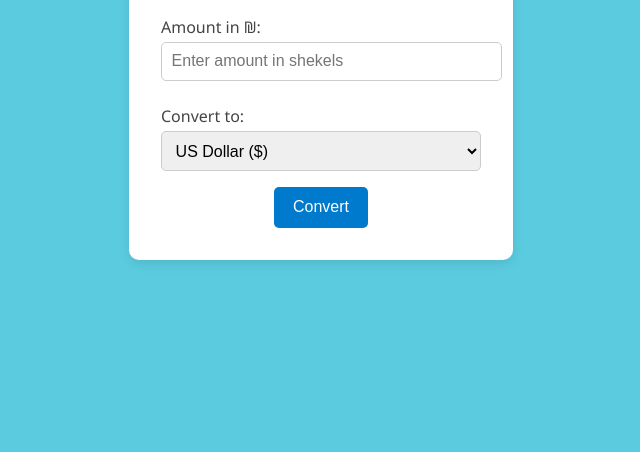
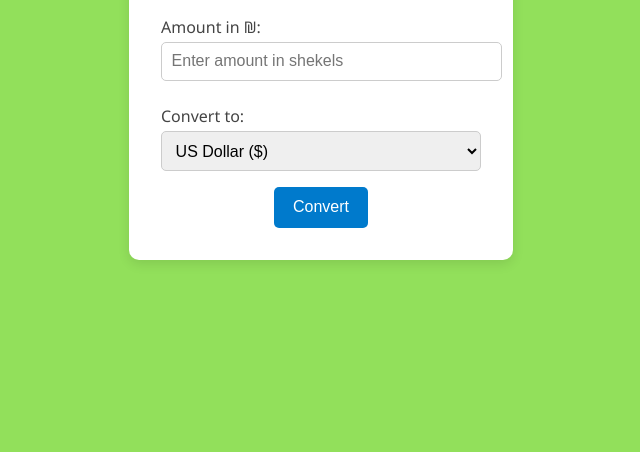
Before and after one commit to roeezach/DevOpsCourseProject, a website: page app/public/index.html in a window 1280 px wide. Shown: the part 348-800 px from the top of the page, without its empty margins (319-959 px from the left). Drawn offline with Linux system fonts and the light colour scheme.

Commit message:
change to green

```diff
--- a/app/public/style.css
+++ b/app/public/style.css
@@ -1,6 +1,6 @@
 body {
   font-family: "Segoe UI", Tahoma, Geneva, Verdana, sans-serif;
-  background-color: #5bcce0;
+  background-color: #92e05b;
   margin: 0;
   display: flex;
   justify-content: center;
```
